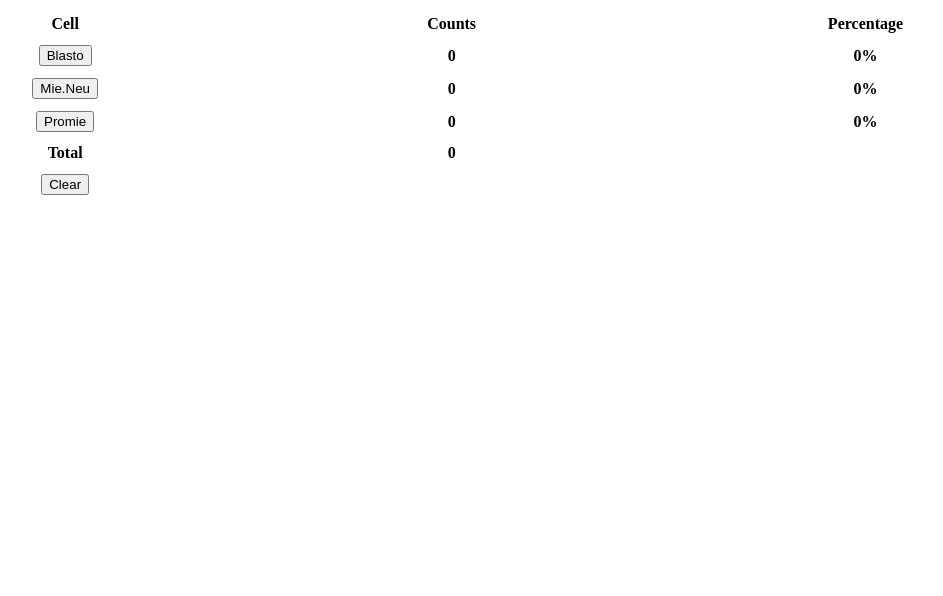
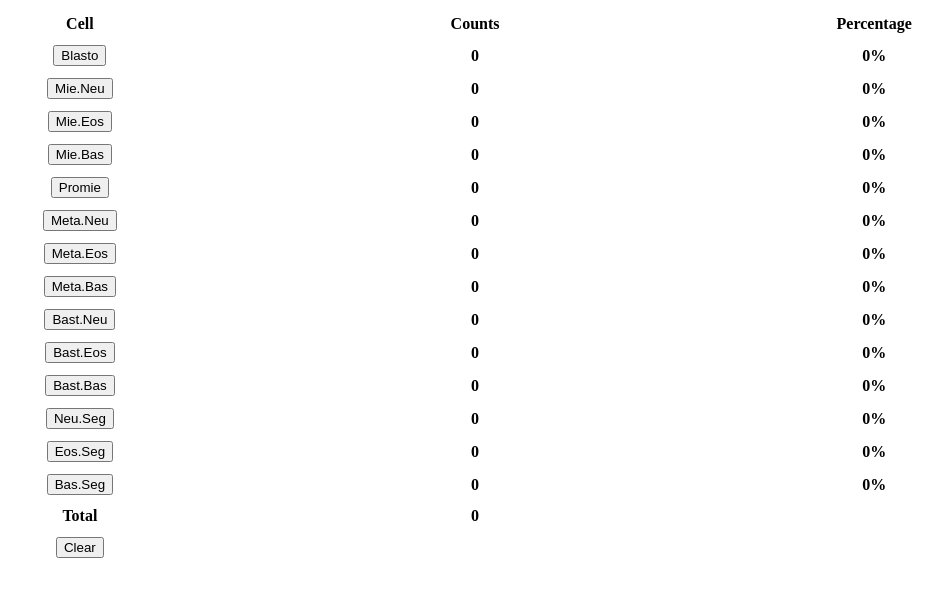
Before and after one commit to OpenDiagnosis/cell_counter, a plain HTML site: page index.html in a window 1280 px wide. Shown: the whole page, without its empty margins (161-1104 px from the left). Drawn offline with Linux system fonts and the light colour scheme.

Commit message:
Add missing cells

```diff
--- a/index.html
+++ b/index.html
@@ -36,10 +36,67 @@
         <th id="mieneu_percentage_id">0%</th>
     </tr>
     <tr>
+        <th> <button onclick="clickButton('mieeos')">Mie.Eos</button> </th>
+        <th id="mieeos_counter_id">0</th>
+        <th id="mieeos_percentage_id">0%</th>
+    </tr>
+    <tr>
+        <th> <button onclick="clickButton('miebas')">Mie.Bas</button> </th>
+        <th id="miebas_counter_id">0</th>
+        <th id="miebas_percentage_id">0%</th>
+    </tr>
+    <tr>
         <th> <button onclick="clickButton('promie')">Promie</button> </th>
         <th id="promie_counter_id">0</th>
         <th id="promie_percentage_id">0%</th>
     </tr>
+    <tr>
+        <th> <button onclick="clickButton('metaneu')">Meta.Neu</button> </th>
+        <th id="metaneu_counter_id">0</th>
+        <th id="metaneu_percentage_id">0%</th>
+    </tr>
+    <tr>
+        <th> <button onclick="clickButton('metaeos')">Meta.Eos</button> </th>
+        <th id="metaeos_counter_id">0</th>
+        <th id="metaeos_percentage_id">0%</th>
+    </tr>
+    <tr>
+        <th> <button onclick="clickButton('metabas')">Meta.Bas</button> </th>
+        <th id="metabas_counter_id">0</th>
+        <th id="metabas_percentage_id">0%</th>
+    </tr>
+    <tr>
+        <th> <button onclick="clickButton('bastneu')">Bast.Neu</button> </th>
+        <th id="bastneu_counter_id">0</th>
+        <th id="bastneu_percentage_id">0%</th>
+    </tr>
+    <tr>
+        <th> <button onclick="clickButton('basteos')">Bast.Eos</button> </th>
+        <th id="basteos_counter_id">0</th>
+        <th id="basteos_percentage_id">0%</th>
+    </tr>
+    <tr>
+        <th> <button onclick="clickButton('bastbas')">Bast.Bas</button> </th>
+        <th id="bastbas_counter_id">0</th>
+        <th id="bastbas_percentage_id">0%</th>
+    </tr>
+
+    <tr>
+        <th> <button onclick="clickButton('neuseg')">Neu.Seg</button> </th>
+        <th id="neuseg_counter_id">0</th>
+        <th id="neuseg_percentage_id">0%</th>
+    </tr>
+    <tr>
+        <th> <button onclick="clickButton('eosseg')">Eos.Seg</button> </th>
+        <th id="eosseg_counter_id">0</th>
+        <th id="eosseg_percentage_id">0%</th>
+    </tr>
+    <tr>
+        <th> <button onclick="clickButton('basseg')">Bas.Seg</button> </th>
+        <th id="basseg_counter_id">0</th>
+        <th id="basseg_percentage_id">0%</th>
+    </tr>
+
     <tr>
         <th> Total </th>
         <th id="total_id">0</th>
@@ -58,7 +115,9 @@ function Button(counter){
     this.incrementCounter = function(){ this.counter += 1; };
 }
 
-var cellList = ["blasto", "mieneu", "promie"];
+var cellList = ["blasto", "mieneu", "mieeos", "miebas", "promie", "metaneu",
+        "metaeos", "metabas","bastneu", "basteos", "bastbas", "neuseg",
+        "eosseg", "basseg"];
 var variablesDict = {};
 for( i = 0; i < cellList.length; ++i ){
     variablesDict[cellList[i]] = new Button(0);
```
